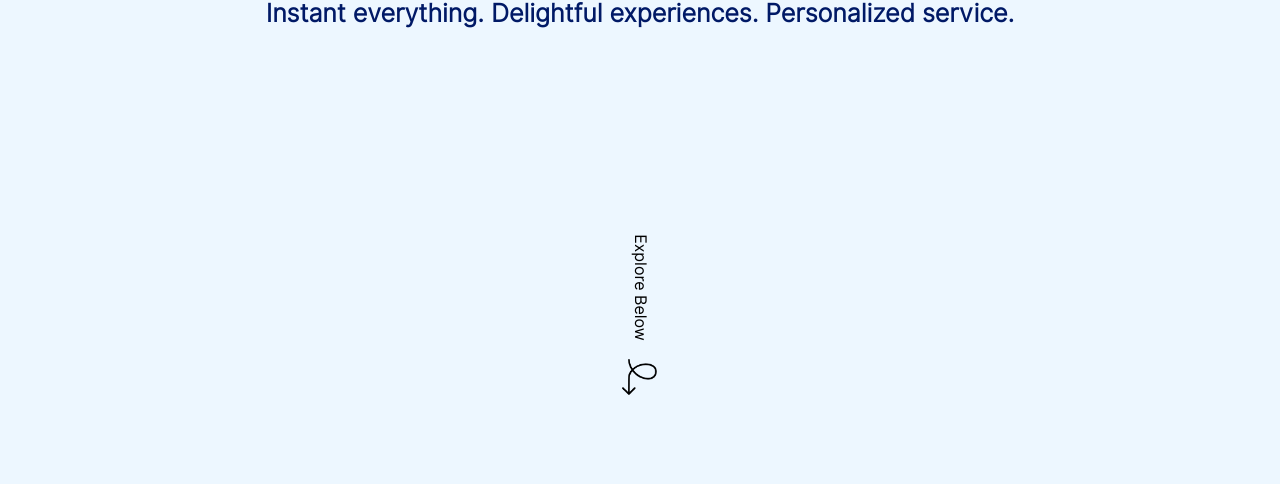
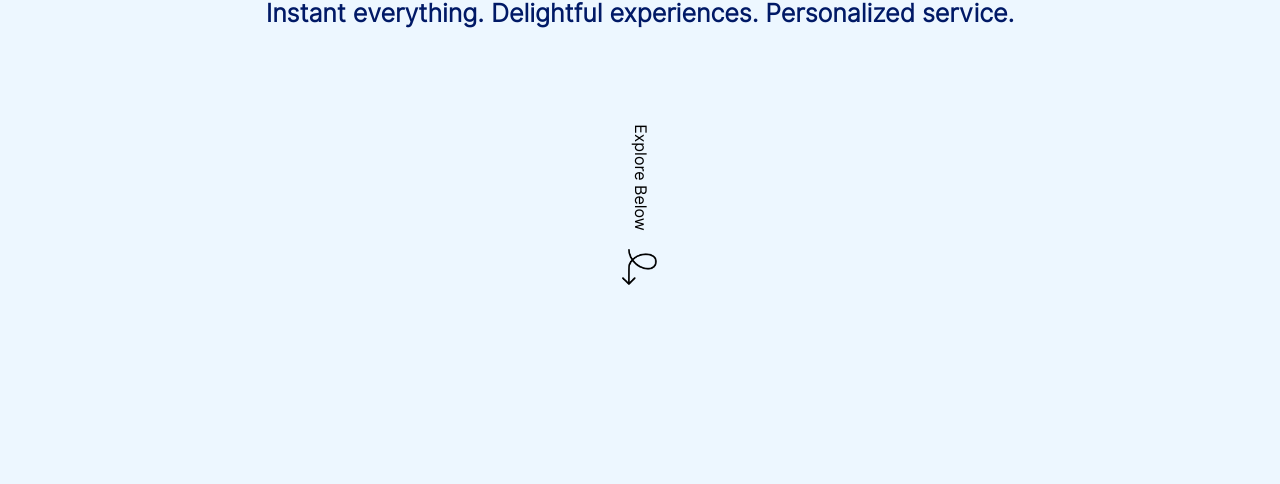
Before and after one commit to VestHQ/VestHQ, a Jekyll site: the page built from index.html, in a window 1280 px wide. Shown: the part 625-1109 px from the top of the page. Built offline with Jekyll 4.4.1, drawn with Linux system fonts in a browser that asks for light colours; nearby versions of some CDN libraries; some web fonts are replaced; comment, search, counter and statistics services are not loaded.

Commit message:
changed explore margin

```diff
--- a/_sass/3-layout/index.scss
+++ b/_sass/3-layout/index.scss
@@ -2,7 +2,7 @@
   display: flex;
   flex-direction: column;
   justify-content: flex-end;
-  margin-top: 20vh;
+  height: 100%;
 
 
   &__text {
```
Also changed, not shown: 1 other file.
